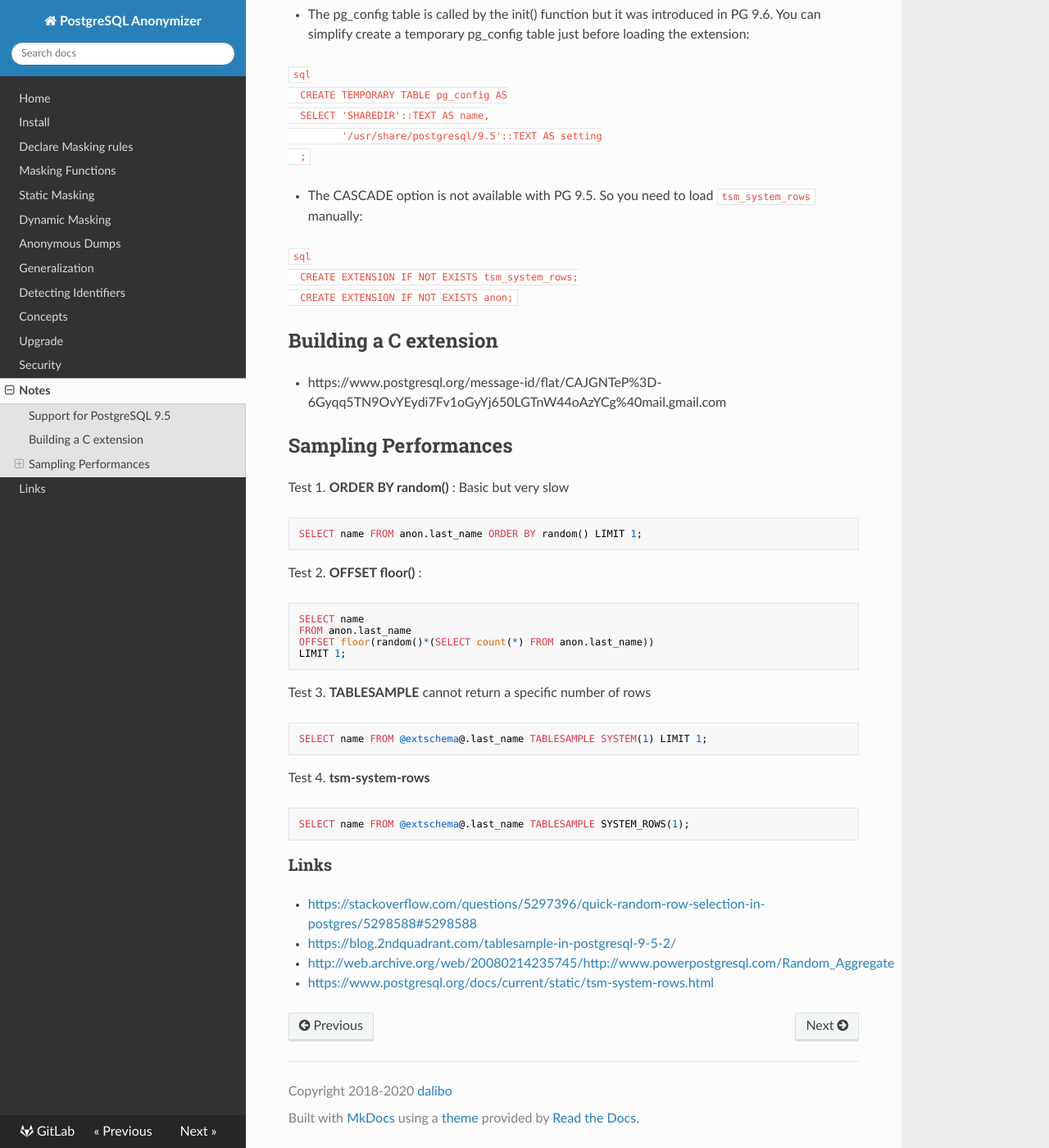
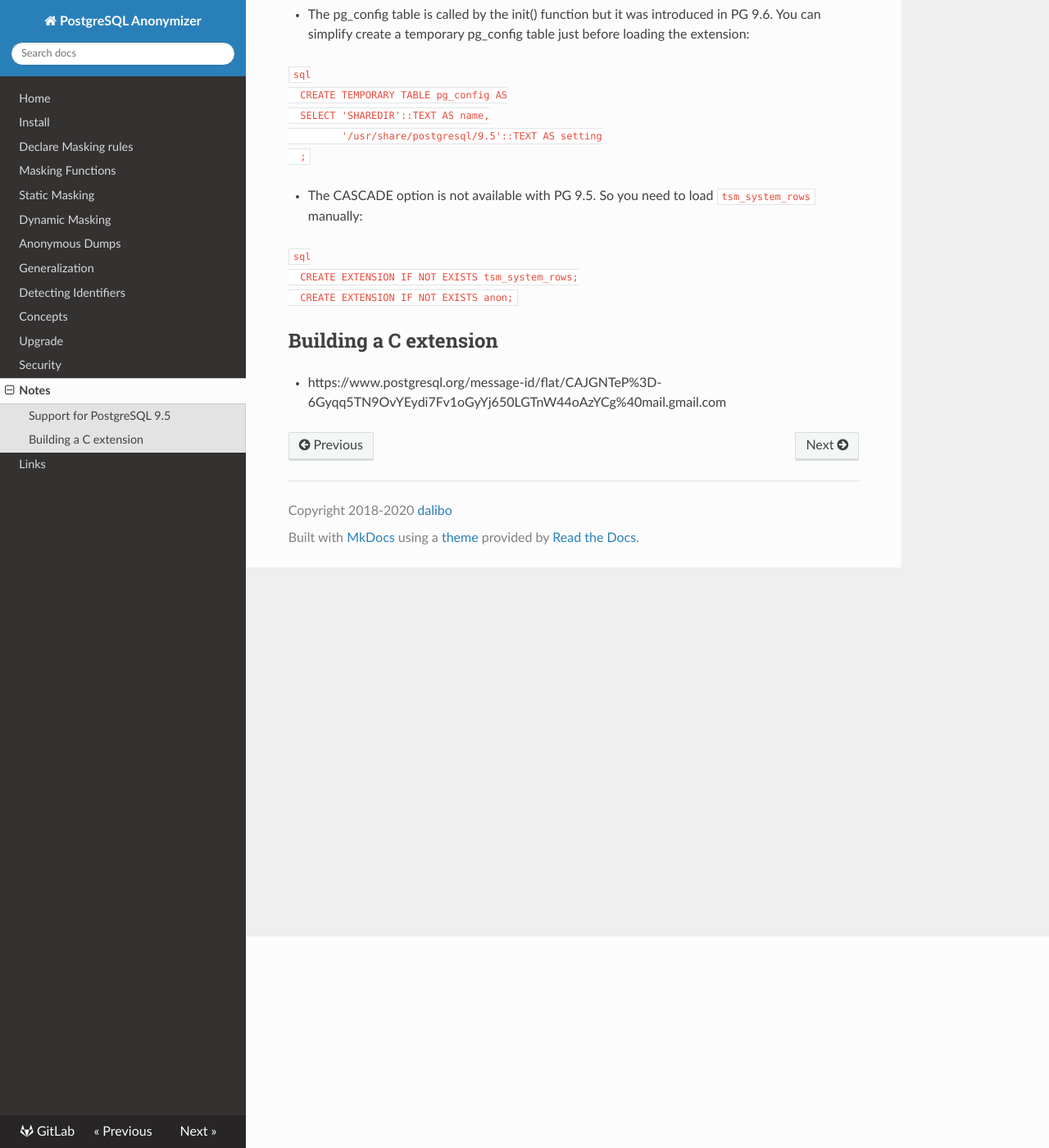
Before and after one commit to neondatabase/postgresql_anonymizer, an MkDocs documentation site: the page built from docs/NOTES.md, in a window 1280 px wide and 1400 px high, scrolled down 258 px. Shown: the whole window at 82% size. Built offline with MkDocs 1.6.1, drawn with Linux system fonts in a browser that asks for light colours; nearby versions of some CDN libraries.

Commit message:
[docs] Use jupyter notebooks and explain the various tablesampling methods

````diff
--- a/docs/NOTES.md
+++ b/docs/NOTES.md
@@ -31,43 +31,3 @@
 -------------------------------------------------------------------------------
 
 * https://www.postgresql.org/message-id/flat/CAJGNTeP%3D-6Gyqq5TN9OvYEydi7Fv1oGyYj650LGTnW44oAzYCg%40mail.gmail.com
-
-Sampling Performances
--------------------------------------------------------------------------------
-
-
-Test 1.  **ORDER BY random()** : Basic but very slow
-
-```SQL
-SELECT name FROM anon.last_name ORDER BY random() LIMIT 1;
-```
-
-Test 2. **OFFSET floor()** :
-
-```SQL
-SELECT name
-FROM anon.last_name
-OFFSET floor(random()*(SELECT count(*) FROM anon.last_name))
-LIMIT 1;
-```
-
-Test 3. **TABLESAMPLE** cannot return a specific number of rows
-
-```SQL
-SELECT name FROM @extschema@.last_name TABLESAMPLE SYSTEM(1) LIMIT 1;
-```
-
-
-Test 4. **tsm-system-rows**
-
-```SQL
-SELECT name FROM @extschema@.last_name TABLESAMPLE SYSTEM_ROWS(1);
-```
-
-
-### Links
-
-* <https://stackoverflow.com/questions/5297396/quick-random-row-selection-in-postgres/5298588#5298588>
-* <https://blog.2ndquadrant.com/tablesample-in-postgresql-9-5-2/>
-* <http://web.archive.org/web/20080214235745/http://www.powerpostgresql.com/Random_Aggregate>
-* <https://www.postgresql.org/docs/current/static/tsm-system-rows.html>
--- /dev/null
+++ b/docs/dev/requirements.txt
@@ -0,0 +1,4 @@
+ipython-sql
+jupyter
+psycopg2
+sqlalchemy
````
Also changed, not shown: docs/dev/README.md (added, +30 -0 lines), docs/dev/compare_tablesampling_methods.ipynb (added), 1 other file.
